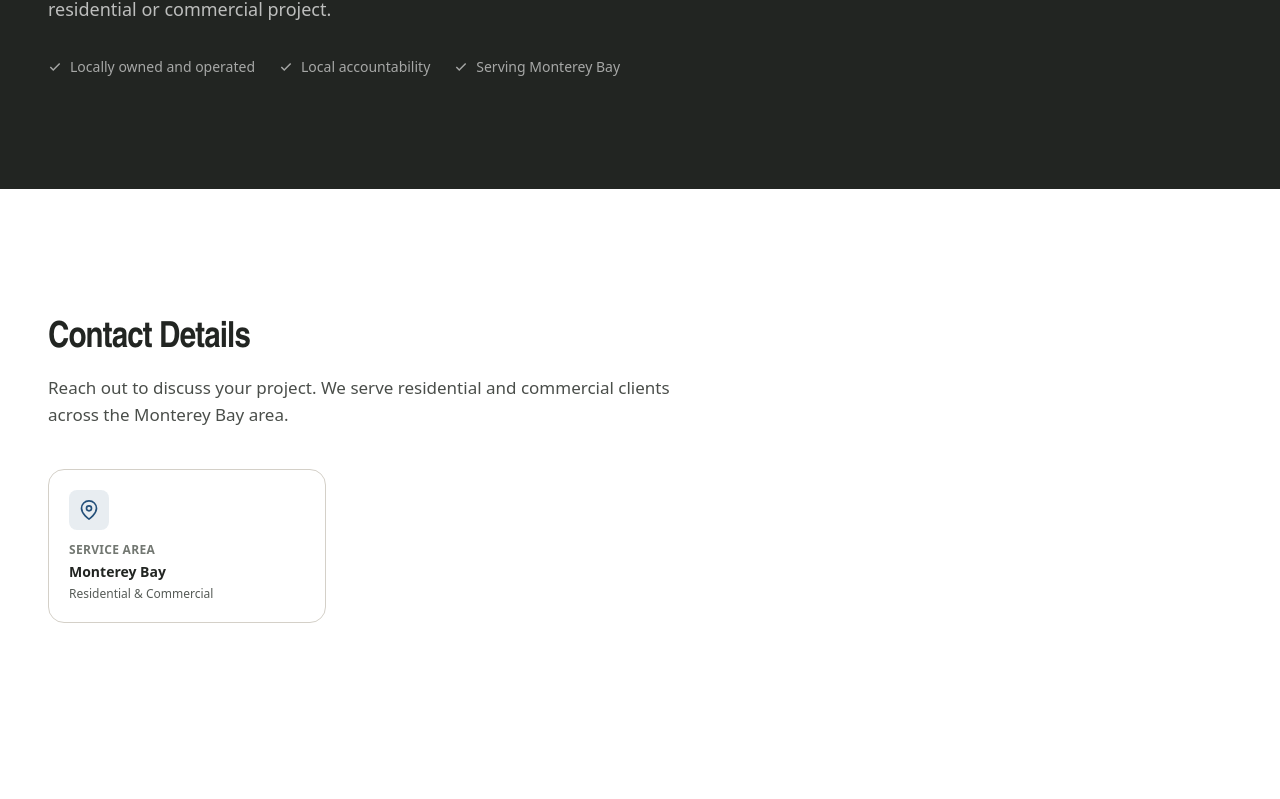
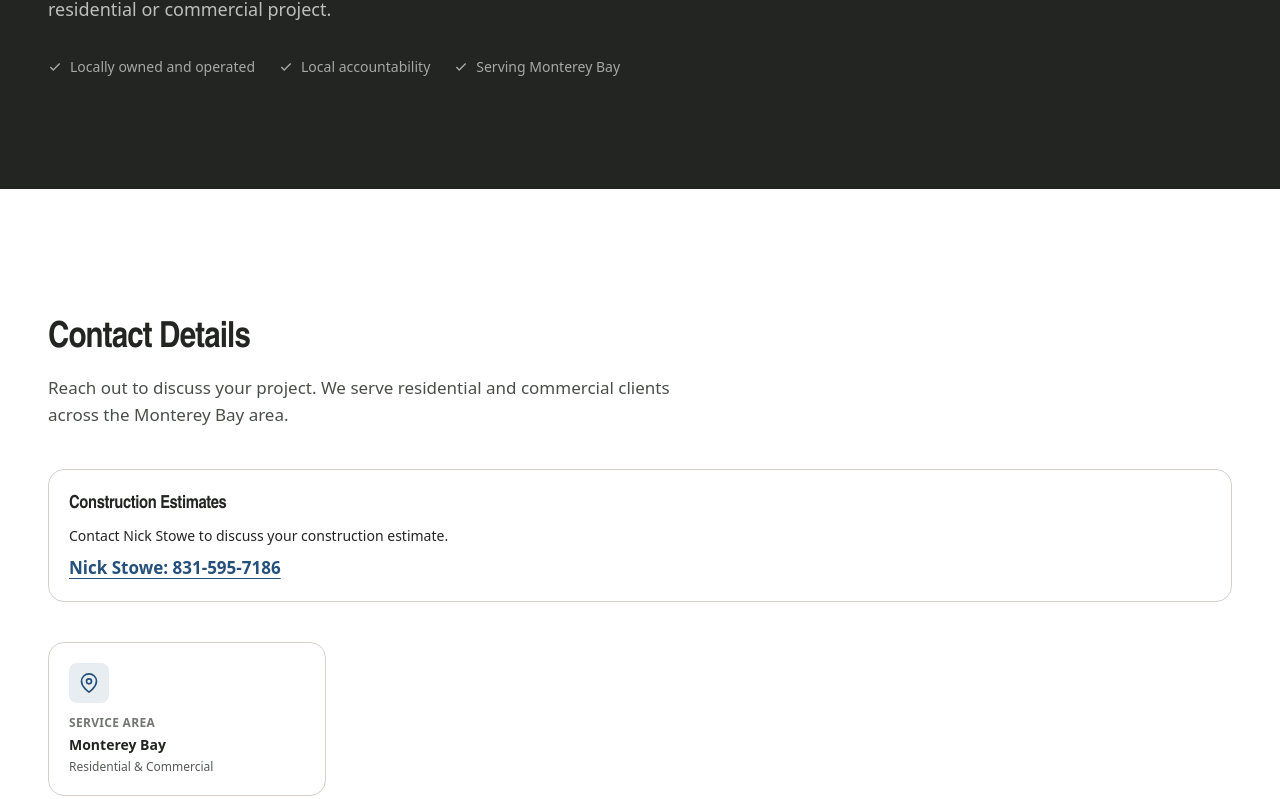
Before and after one commit to Solynx-Solutions/C-Users-rafae-OneDrive-GitHub-stowe-contracting, a Next.js app: page /contact in a window 1280 px wide. Shown: the part 429-1228 px from the top of the page. Built offline with nearby package versions, Linux system fonts and the light colour scheme; no server answers.

Commit message:
Add verified Nick Stowe construction estimate contact

```diff
--- a/components/contact/contact-information.tsx
+++ b/components/contact/contact-information.tsx
@@ -135,6 +135,14 @@ export function ContactInformation() {
           >
             Contact Details
           </SectionHeading>
+
+          <div className="rounded-[var(--radius-xl)] border border-[var(--color-neutral-200)] bg-white p-5">
+            <h3 className="text-lg font-semibold text-[var(--color-brand-secondary)]">Construction Estimates</h3>
+            <p className="mt-2 text-sm">Contact Nick Stowe to discuss your construction estimate.</p>
+            <a href="tel:+18315957186" className="mt-2 inline-block font-semibold text-[var(--color-brand-primary)] underline underline-offset-4 focus-visible:outline-2 focus-visible:outline-offset-2">
+              Nick Stowe: 831-595-7186
+            </a>
+          </div>
 
           {hasAnyConfirmedField ? (
             <div className="grid grid-cols-1 gap-6 sm:grid-cols-2 lg:grid-cols-4">
```
